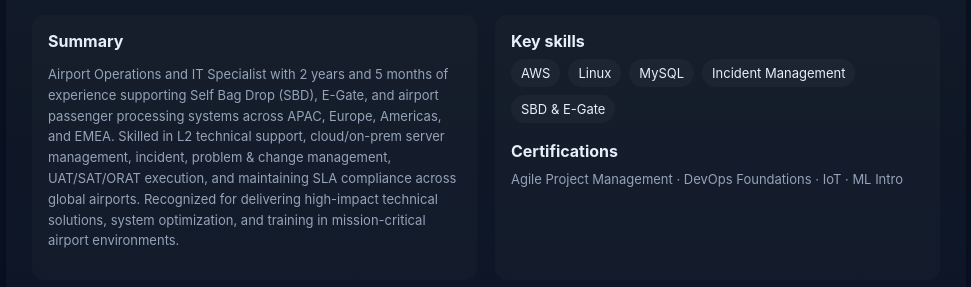
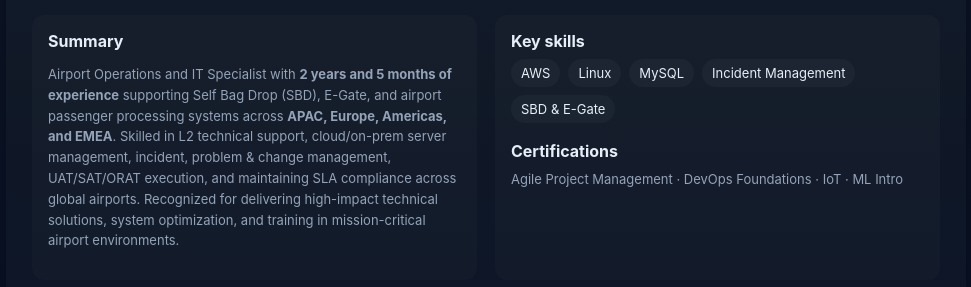
Before and after one commit to adhilahmed/adhil-biodata, a plain HTML site: page index.html in a window 1280 px wide. Shown: the part 203-490 px from the top of the page, without its empty margins (154-1125 px from the left). Drawn offline with Linux system fonts and the light colour scheme.

Commit message:
Update index.html

```diff
--- a/index.html
+++ b/index.html
@@ -10,7 +10,7 @@
   <main class="container">
     <header class="header">
 
-      <!-- GUARANTEED FIX — absolute URL for your photo -->
+      <!-- Photo: absolute URL to ensure it always loads -->
       <div class="avatar">
         <img
           src="https://adhilahmed.github.io/adhil-biodata/me.jpg"
@@ -45,14 +45,16 @@
     <section class="row" style="margin-top:18px">
       <div class="card">
         <div class="section-title">Summary</div>
+
+        <!-- UPDATED SUMMARY SECTION -->
         <p class="small" style="line-height:1.6">
-          Airport Operations and IT Specialist with 2 years and 5 months of experience supporting
-Self Bag Drop (SBD), E-Gate, and airport passenger processing systems across APAC,
-Europe, Americas, and EMEA. Skilled in L2 technical support, cloud/on-prem server
-management, incident, problem & change management, UAT/SAT/ORAT execution, and
-maintaining SLA compliance across global airports. Recognized for delivering high-impact
-technical solutions, system optimization, and training in mission-critical airport
-environments.
+          Airport Operations and IT Specialist with <strong>2 years and 5 months of experience</strong> supporting
+          Self Bag Drop (SBD), E-Gate, and airport passenger processing systems across
+          <strong>APAC, Europe, Americas, and EMEA</strong>. Skilled in L2 technical support, cloud/on-prem server
+          management, incident, problem & change management, UAT/SAT/ORAT execution, and
+          maintaining SLA compliance across global airports. Recognized for delivering high-impact
+          technical solutions, system optimization, and training in mission-critical airport
+          environments.
         </p>
       </div>
 
```
